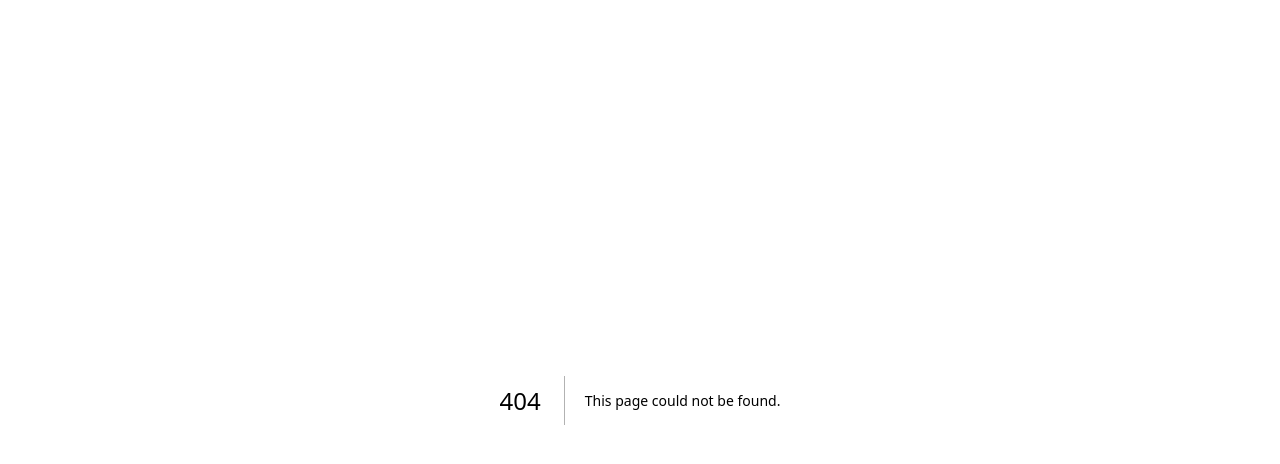
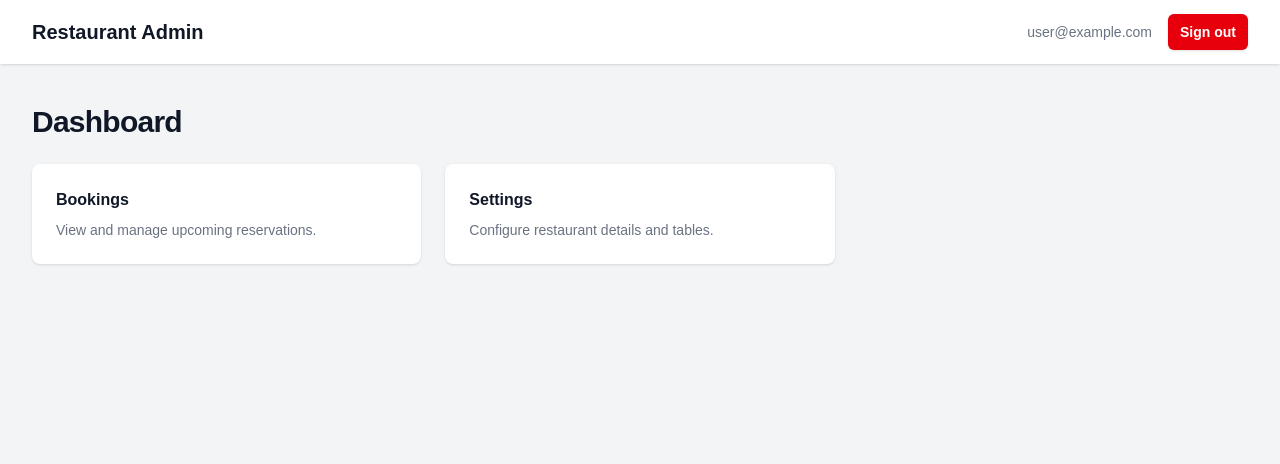
Before and after one commit to themosgr95/restaurant-booking, a Next.js app: page /staff/dashboard in a window 1280 px wide. Before the commit this address had no page. Shown: the top 464 px of the page. Built offline with nearby package versions, Linux system fonts and the light colour scheme; no server answers; sample sign-in values are in the browser's storage.

Commit message:
new staff das

```diff
--- /dev/null
+++ b/src/app/staff/dashboard/logout-button.tsx
@@ -0,0 +1,14 @@
+"use client";
+
+import { signOut } from "next-auth/react";
+
+export default function LogoutButton() {
+  return (
+    <button
+      onClick={() => signOut({ callbackUrl: "/staff" })}
+      className="rounded-md bg-red-600 px-3 py-2 text-sm font-semibold text-white shadow-sm hover:bg-red-500 focus-visible:outline focus-visible:outline-2 focus-visible:outline-offset-2 focus-visible:outline-red-600"
+    >
+      Sign out
+    </button>
+  );
+}
--- /dev/null
+++ b/src/app/staff/dashboard/page.tsx
@@ -0,0 +1,65 @@
+import { getServerSession } from "next-auth";
+import { authOptions } from "@/lib/auth/options";
+import { redirect } from "next/navigation";
+import LogoutButton from "./logout-button";
+
+export default async function DashboardPage() {
+  // 1. Check if the user is actually logged in
+  const session = await getServerSession(authOptions);
+
+  // 2. If not logged in, kick them back to the login page
+  if (!session) {
+    redirect("/staff");
+  }
+
+  return (
+    <div className="min-h-screen bg-gray-100">
+      <nav className="bg-white shadow-sm">
+        <div className="mx-auto max-w-7xl px-4 sm:px-6 lg:px-8">
+          <div className="flex h-16 justify-between items-center">
+            <div className="font-bold text-xl text-gray-900">Restaurant Admin</div>
+            <div className="flex items-center gap-4">
+              <span className="text-sm text-gray-500">
+                {session.user?.email}
+              </span>
+              <LogoutButton />
+            </div>
+          </div>
+        </div>
+      </nav>
+
+      <main className="py-10">
+        <div className="mx-auto max-w-7xl px-4 sm:px-6 lg:px-8">
+          <h1 className="text-3xl font-bold tracking-tight text-gray-900">
+            Dashboard
+          </h1>
+          <div className="mt-6 grid grid-cols-1 gap-6 sm:grid-cols-2 lg:grid-cols-3">
+            {/* Placeholder Card 1 */}
+            <div className="overflow-hidden rounded-lg bg-white shadow">
+              <div className="px-4 py-5 sm:p-6">
+                <h3 className="text-base font-semibold leading-6 text-gray-900">
+                  Bookings
+                </h3>
+                <div className="mt-2 text-sm text-gray-500">
+                  <p>View and manage upcoming reservations.</p>
+                </div>
+              </div>
+            </div>
+
+             {/* Placeholder Card 2 */}
+             <div className="overflow-hidden rounded-lg bg-white shadow">
+              <div className="px-4 py-5 sm:p-6">
+                <h3 className="text-base font-semibold leading-6 text-gray-900">
+                  Settings
+                </h3>
+                <div className="mt-2 text-sm text-gray-500">
+                  <p>Configure restaurant details and tables.</p>
+                </div>
+              </div>
+            </div>
+          </div>
+        </div>
+      </main>
+    </div>
+  );
+}
```
